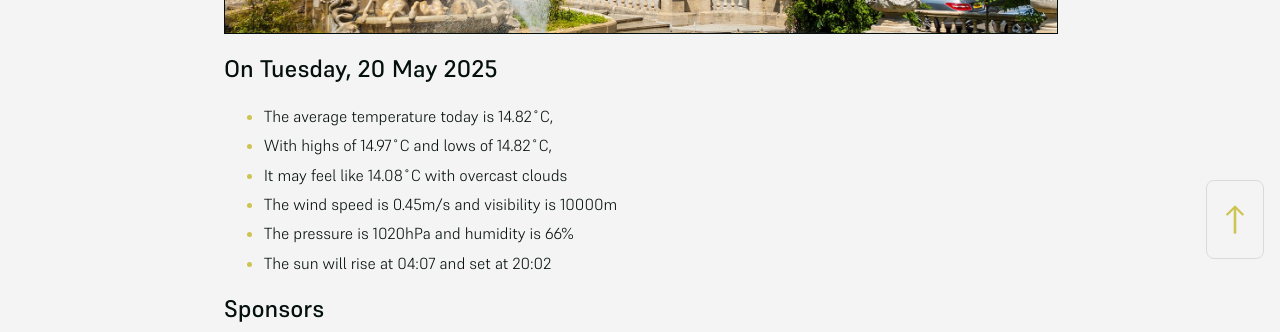
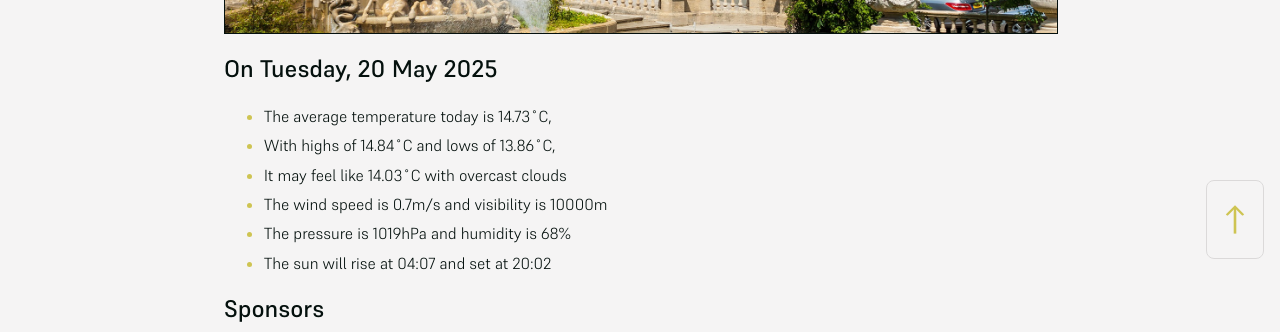
Before and after one commit to mat-0/cheltenham-open-data, a Jekyll site: the page built from index.md, in a window 1280 px wide. Shown: the part 625-957 px from the top of the page. Built offline with Jekyll 4.4.1, drawn with Linux system fonts in a browser that asks for light colours.

Commit message:
Updated 2025-05-20 21:58:04

```diff
--- a/index.md
+++ b/index.md
@@ -10,11 +10,11 @@ seo: Menu
 <!-- weather_marker starts -->
 ## On Tuesday, 20 May 2025
 
-- The average temperature today is 14.82˚C,
-- With highs of 14.97˚C and lows of 14.82˚C,
-- It may feel like 14.08˚C with overcast clouds
-- The wind speed is 0.45m/s and visibility is 10000m
-- The pressure is 1020hPa and humidity is 66%
+- The average temperature today is 14.73˚C,
+- With highs of 14.84˚C and lows of 13.86˚C,
+- It may feel like 14.03˚C with overcast clouds
+- The wind speed is 0.7m/s and visibility is 10000m
+- The pressure is 1019hPa and humidity is 68%
 - The sun will rise at 04:07 and set at 20:02
 
 <!-- weather_marker ends -->
```
Also changed, not shown: _data/flood.json (+5 -48 lines), _pages/fix-my-street.md (+3 -3 lines), _pages/news.md (+9 -9 lines).
